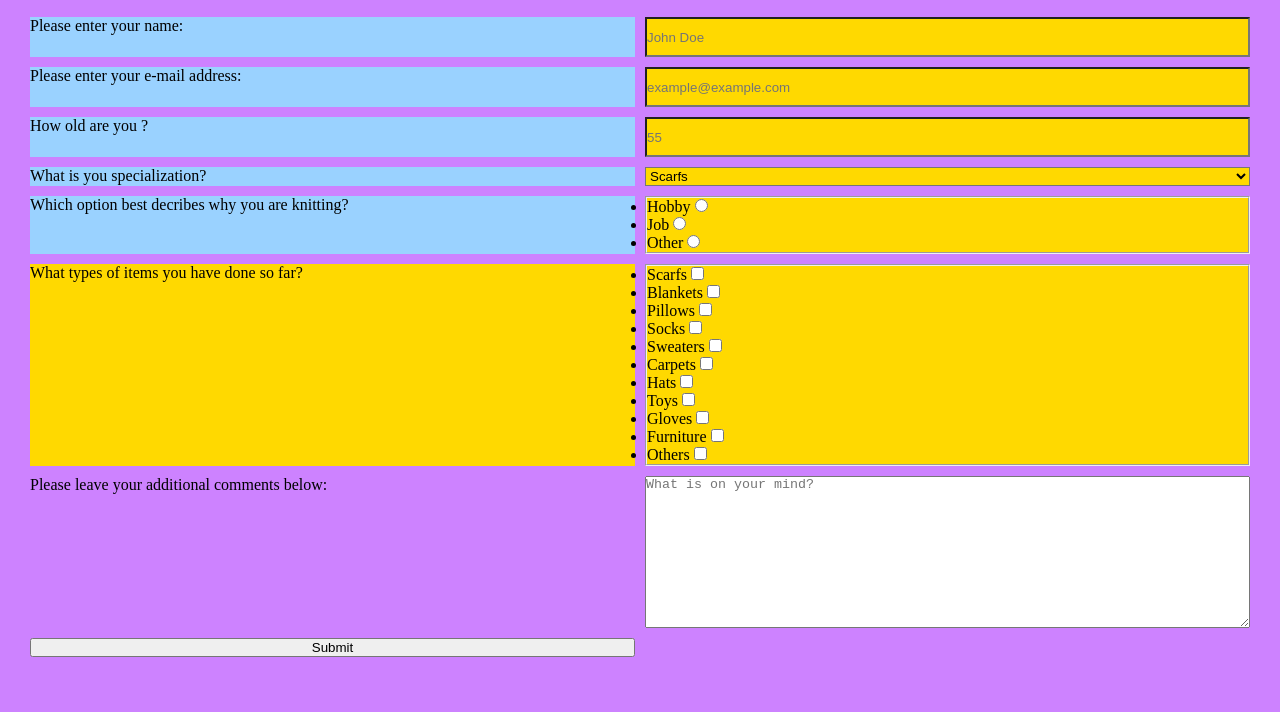
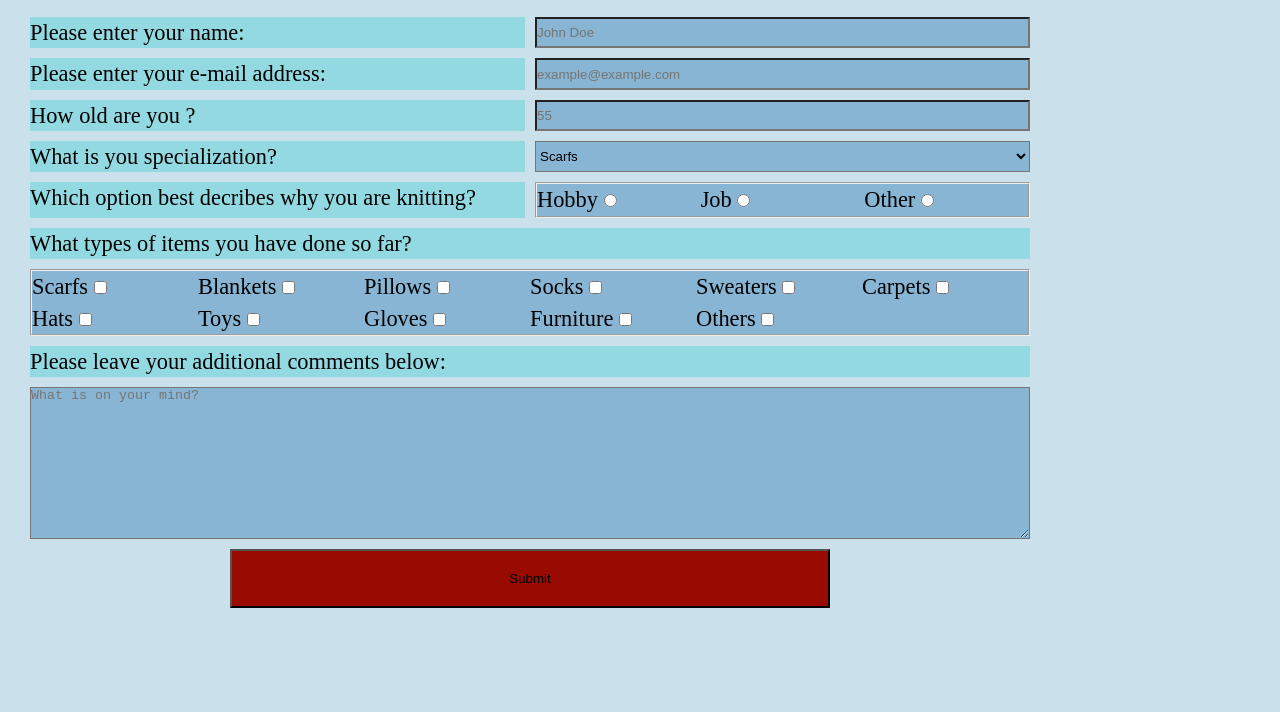
Before and after one commit to RXstoinkboy/survey-form, a website: page idnex.html in a window 1280 px wide. Shown: the part 88-800 px from the top of the page. Drawn offline with Linux system fonts and the light colour scheme.

Commit message:
gridded it!

```diff
--- a/idnex.html
+++ b/idnex.html
@@ -71,8 +71,8 @@
             </fieldset>
 
             <!-- experience -->
-            <label for="experience" class="right">What types of items you have done so far?</label>
-            <fieldset class="right">
+            <label for="experience" class="left left__experience">What types of items you have done so far?</label>
+            <fieldset class="right right__experience">
             <ul>
                 <li class="checkbox">
                         <label>Scarfs
--- a/style.css
+++ b/style.css
@@ -1,7 +1,8 @@
 :root{
-    --background: rgb(205, 130, 255);
-    --left: rgb(154, 210, 255);
-    --right:rgb(255, 217, 0);
+    --background: rgb(202, 225, 235);
+    --left: rgb(147, 217, 226);
+    --right:rgb(135, 181, 211);
+    --button: rgb(153, 10, 0);
 }
 
 html{
@@ -19,21 +20,51 @@ html{
     position: absolute;
     width: 100vw;
     height: 100vh;
-    background-color:var(--background);
+    background-color: var(--background);
 }
 
 .form{
     padding: 20px 0;
     display: grid;
-    grid-template-columns: 1fr 1fr;
-    grid-template-rows: 40px 40px 40px;
+    font-size:1.4em;
+    line-height:1.4em;
+    max-width: 1000px;
+    grid-template-columns: repeat(auto-fit, minmax(350px, 1fr));
     grid-gap: 10px;
 }
 
-.left{
+.left, .top{
     background-color: var(--left);
 }
 
-.right{
+.right, .bottom{
     background-color: var(--right);
+    width:100%;
 }
+
+.left__experience, .right__experience{
+    grid-column: 1/-1;
+}
+
+fieldset.right>ul{
+    list-style: none;
+    display: grid;
+    grid-template-columns: repeat(auto-fit, minmax(150px, 1fr));
+}
+
+.right__experience>ul{
+    list-style: none;
+    display: grid;
+    grid-template-columns: repeat(auto-fit, minmax(200px, 1fr));
+}
+
+.top, .bottom, .button{
+    grid-column: 1 / -1;
+}
+
+.button{
+    background: var(--button);
+    justify-self: center;
+    width: 60%;
+    padding: 20px 0;
+}
```
